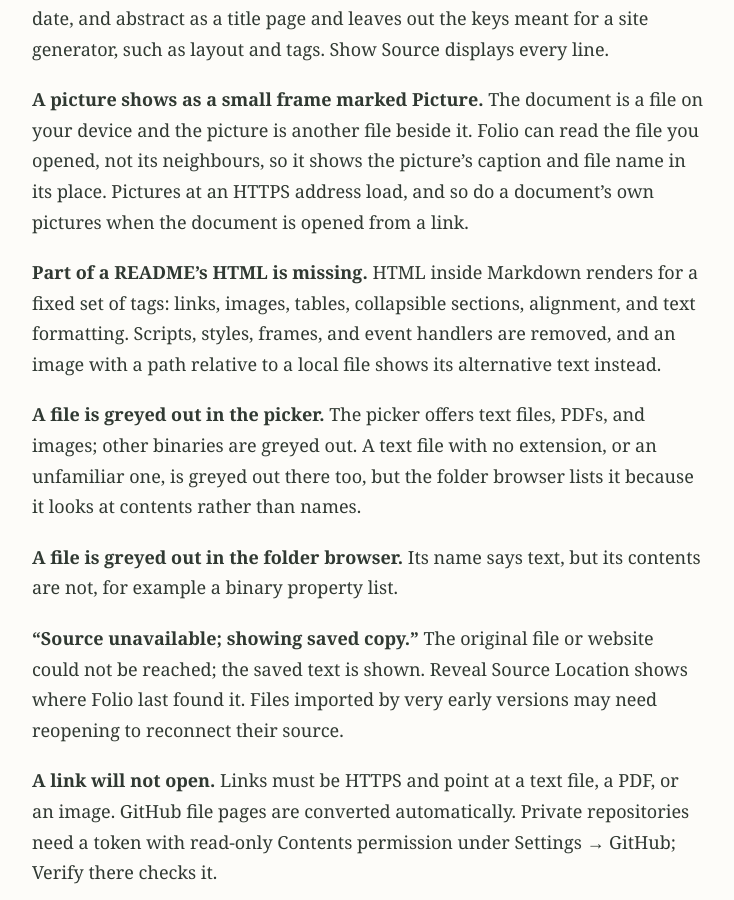
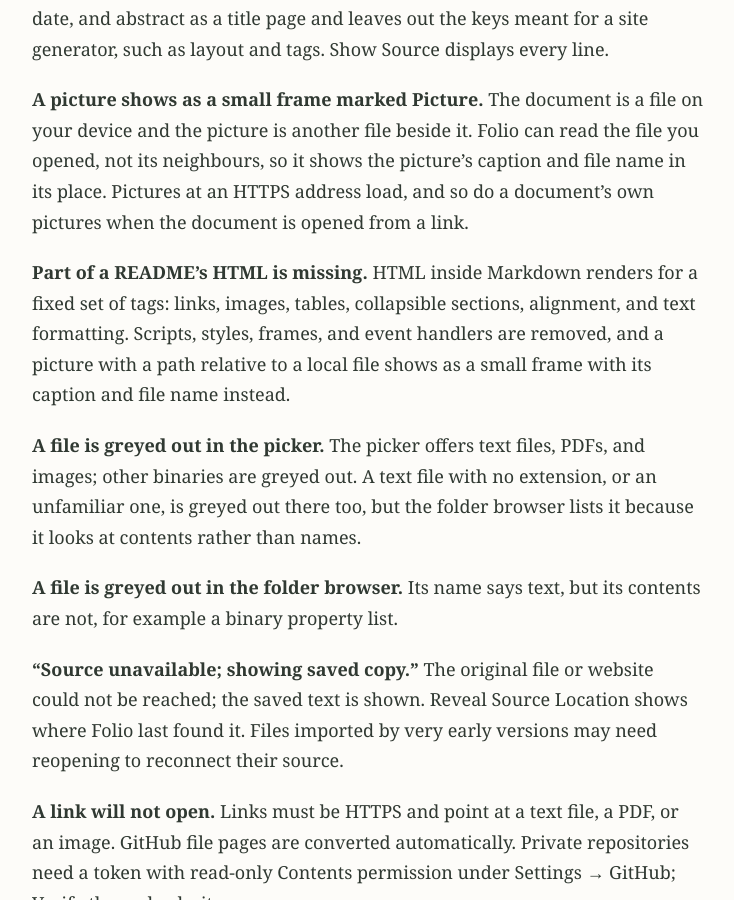
Before and after one commit to BlueTaoLLC/FolioApp, a Jekyll site: the page built from support.md, in a window 1280 px wide and 900 px high, scrolled down 2932 px. Shown: the whole window, without its empty margins (272-1006 px from the left). Built offline with Jekyll 4.4.1, drawn with Linux system fonts in a browser that asks for light colours.

Commit message:
Support page: a picture beside a local file shows as a frame, not alternative text
Co-Authored-By: Claude Fable 5.1 <noreply@anthropic.com>

```diff
--- a/support.md
+++ b/support.md
@@ -44,7 +44,7 @@ Everything stays on your device: documents, bookmarks, and settings. There is no
 
 **A picture shows as a small frame marked Picture.** The document is a file on your device and the picture is another file beside it. Folio can read the file you opened, not its neighbours, so it shows the picture's caption and file name in its place. Pictures at an HTTPS address load, and so do a document's own pictures when the document is opened from a link.
 
-**Part of a README's HTML is missing.** HTML inside Markdown renders for a fixed set of tags: links, images, tables, collapsible sections, alignment, and text formatting. Scripts, styles, frames, and event handlers are removed, and an image with a path relative to a local file shows its alternative text instead.
+**Part of a README's HTML is missing.** HTML inside Markdown renders for a fixed set of tags: links, images, tables, collapsible sections, alignment, and text formatting. Scripts, styles, frames, and event handlers are removed, and a picture with a path relative to a local file shows as a small frame with its caption and file name instead.
 
 **A file is greyed out in the picker.** The picker offers text files, PDFs, and images; other binaries are greyed out. A text file with no extension, or an unfamiliar one, is greyed out there too, but the folder browser lists it because it looks at contents rather than names.
 
```
